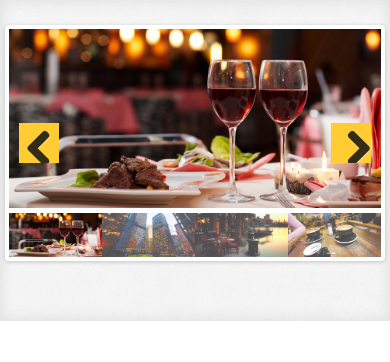
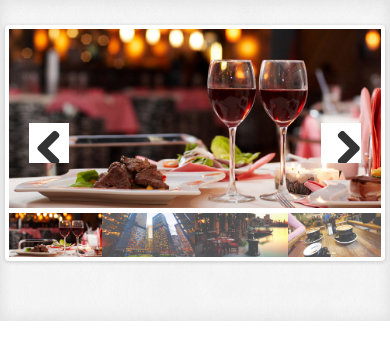
Before and after one commit to DmLitov4/CafeAdviserDiploma, a Django app: page / in a window 390 px wide; the page is wider, and only the part inside the window is pictured. Shown: the part 120-482 px from the top of that part. Run offline with Django 3.2, Linux system fonts and the light colour scheme; some libraries are stand-ins or nearby versions; some web fonts are replaced.

Commit message:
Design fixes.

```diff
--- a/cafe/static/css/flexslider.css
+++ b/cafe/static/css/flexslider.css
@@ -26,10 +26,10 @@
 @font-face {
 	font-family: 'flexslider-icon';
 	src:url('../fonts/flexslider-icon.eot');
-	src:url('fonts/flexslider-icon.eot?#iefix') format('embedded-opentype'),
-		url('fonts/flexslider-icon.woff') format('woff'),
-		url('fonts/flexslider-icon.ttf') format('truetype'),
-		url('fonts/flexslider-icon.svg#flexslider-icon') format('svg');
+	src:url('../fonts/flexslider-icon.eot?#iefix') format('embedded-opentype'),
+		url('../fonts/flexslider-icon.woff') format('woff'),
+		url('../fonts/flexslider-icon.ttf') format('truetype'),
+		url('../fonts/flexslider-icon.svg#flexslider-icon') format('svg');
 	font-weight: normal;
 	font-style: normal;
 }
@@ -91,6 +91,6 @@ html[xmlns] .slides {display: block;}
 .flex-control-thumbs .flex-active {opacity: 1; cursor: default;}
 
 @media screen and (max-width: 860px) {
-  .flex-direction-nav .flex-prev { opacity: 1; left: 10px;}
-  .flex-direction-nav .flex-next { opacity: 1; right: 10px;}
+  .flex-direction-nav .flex-prev { opacity: 1; left: 20px;}
+  .flex-direction-nav .flex-next { opacity: 1; right: 20px;}
 }
--- a/cafe/static/css/style.css
+++ b/cafe/static/css/style.css
@@ -205,7 +205,7 @@ ul.navbar-nav li.active .dropdown-menu > .active > a:focus { background: #FF000A
     padding: 10px 20px;
     background: #1d1d1d; /* browsers that don't support rgba */
     background: rgba(0, 0, 0, .7);
-    font-size: 14px;
+    font-size: 17px;
     line-height: 24px;
     color: #eaeaea;
     text-align: left;
@@ -213,15 +213,15 @@ ul.navbar-nav li.active .dropdown-menu > .active > a:focus { background: #FF000A
 }
 
 .flex-direction-nav a {
-	width: 60px;
-	height: 60px;
+	width: 20px;
+	height: 35px;
 	padding-top: 17px;
-	background: #FFCC33;
+	background: #FFFFFF;
 	color: #fff;
 	text-shadow: none;
 }
 
-.flex-direction-nav a:before { font-size: 26px; }
+.flex-direction-nav a:before { font-size: 5px; }
 
 .flex-direction-nav .flex-prev, .flex-direction-nav .flex-next { text-align: center; }
 
@@ -243,7 +243,7 @@ ul.navbar-nav li.active .dropdown-menu > .active > a:focus { background: #FF000A
 	padding-left: 30px;
 	padding-right: 30px;
 	font-family: 'Lobster', cursive;
-    font-size: 30px;
+    font-size: 35px;
     color: #fff;
     font-weight: bold;
 }
@@ -251,7 +251,7 @@ ul.navbar-nav li.active .dropdown-menu > .active > a:focus { background: #FF000A
 .slider-2-text p {
 	padding-left: 30px;
 	padding-right: 30px;
-	font-size: 18px;
+	font-size: 23px;
     font-style: italic;
 }
 
```
